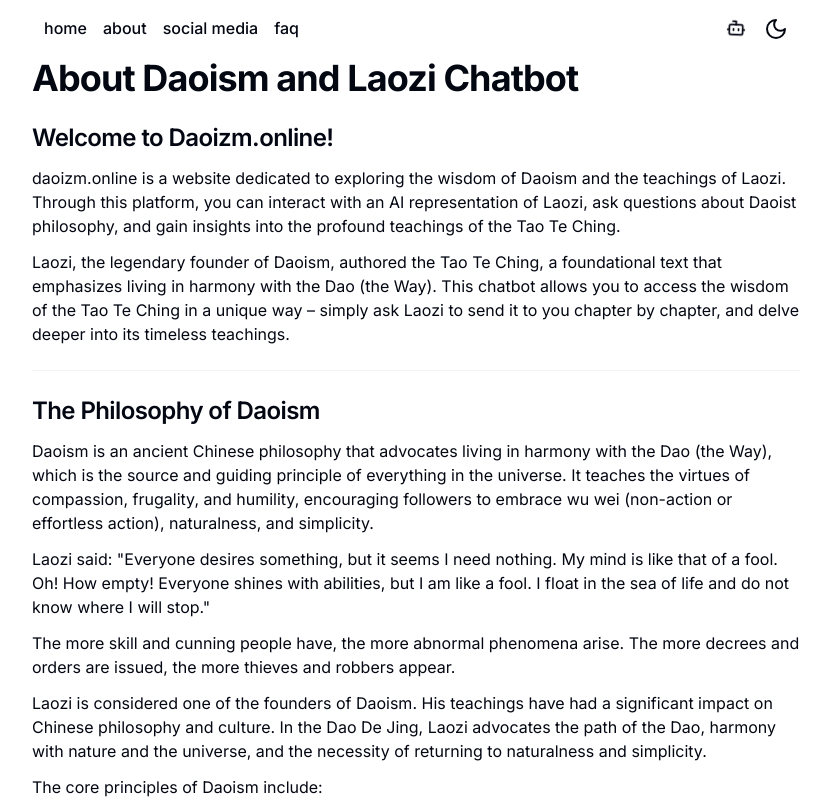
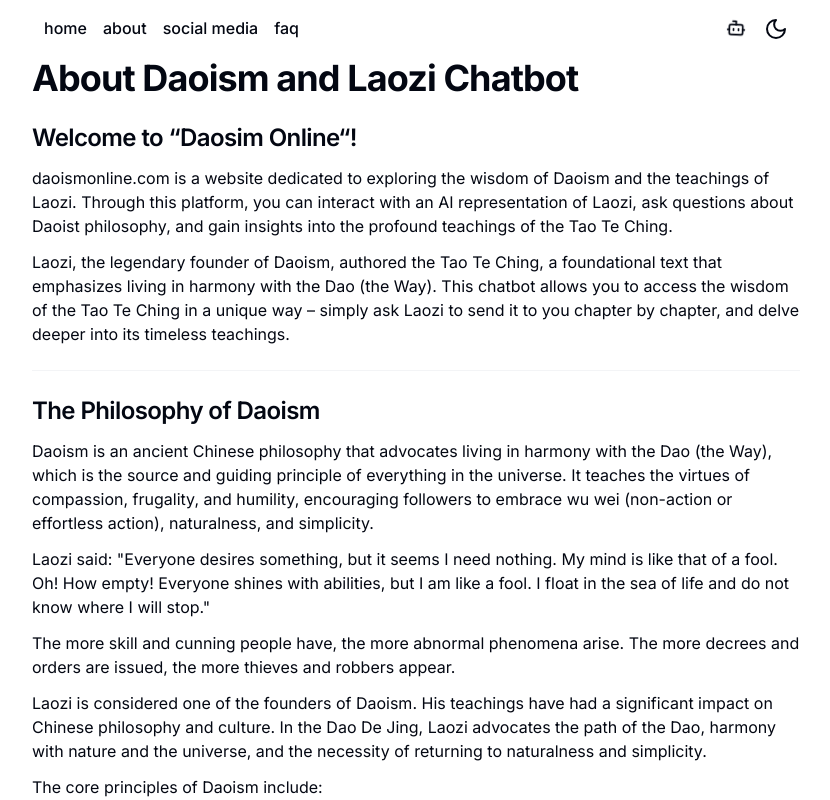
Before and after one commit to Turskyi/nextjs-laozi-chatbot, a Next.js app: page /about in a window 1280 px wide. Shown: the top 800 px of the page, without its empty margins (224-1054 px from the left). Built offline with nearby package versions, Linux system fonts and the light colour scheme.

Commit message:
fix: update domain references and improve README formatting

```diff
--- a/constants.ts
+++ b/constants.ts
@@ -3,13 +3,13 @@
 export const APP_NAME_LV = 'Daoisms • Laodzi MI';
 export const CHAT_NAME = 'Laozi Chatbot';
 
-// Expiration Jun 8, 2026 - auto-renew is off
-export const DOMAIN = 'daoizm.online';
+// Expires: June 5, 2027 - auto-renew is on
+export const DOMAIN = 'daoismonline.com';
 export const WEBSITE = 'https://' + DOMAIN;
 export const AUTHOR = 'Dmytro Turskyi';
 
-// Expiration Jun 8, 2026 - auto-renew is off
-export const RESEND_DOMAIN = 'daoizm.online';
+// Expires: June 5, 2027 - auto-renew is on
+export const RESEND_DOMAIN = 'daoismonline.com';
 
 //TODO: replace these links
 export const FACEBOOK = 'https://www.facebook.com/LaoziPhilosopher';
--- a/src/app/about/page.tsx
+++ b/src/app/about/page.tsx
@@ -15,7 +15,7 @@
     <section className="space-y-6">
       <H1>About Daoism and Laozi Chatbot</H1>
       <section className="space-y-3">
-        <H2>Welcome to Daoizm.online!</H2>
+        <H2>Welcome to &ldquo;Daosim Online&ldquo;!</H2>
         <p>
           {DOMAIN} is a website dedicated to exploring the wisdom of Daoism and
           the teachings of Laozi. Through this platform, you can interact with
```
Also changed, not shown: 1 other file (tests, documents, lock files or other folders).
